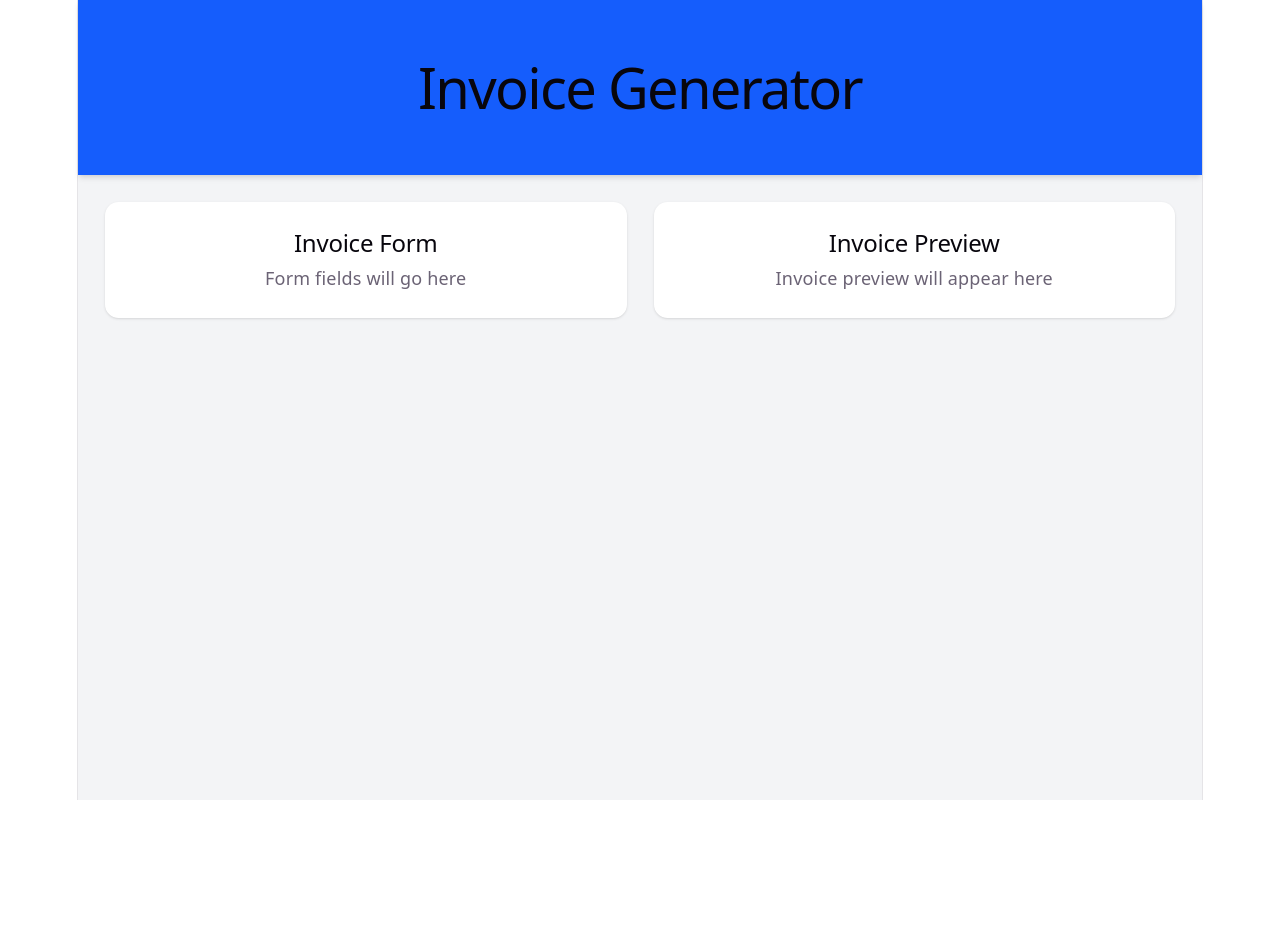
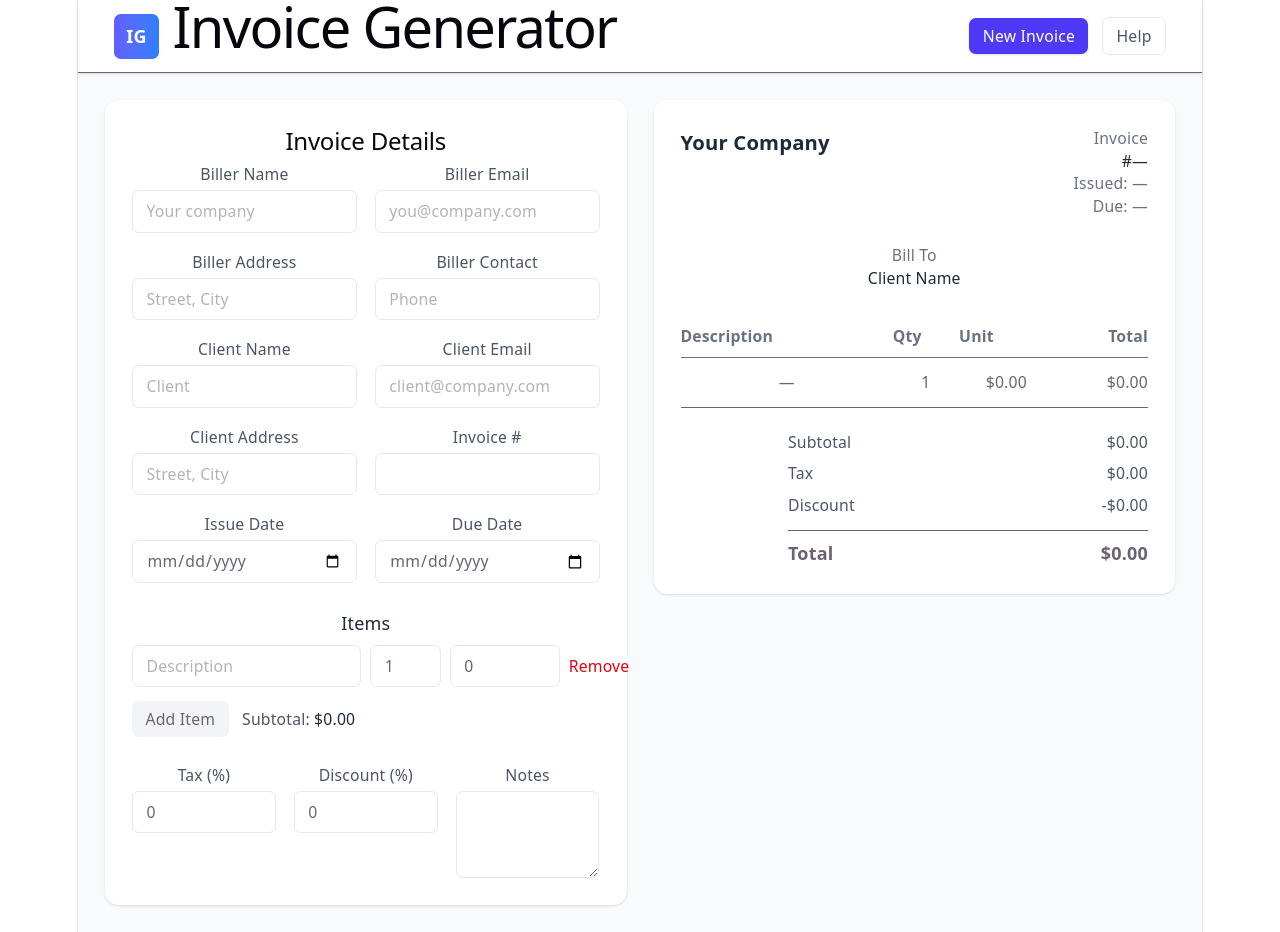
Before and after one commit to Shyni97/Invoice_Generation_Web_Application, a React app in the folder frontend/: page / in a window 1280 px wide. Before the commit the page ends 800 px from the top, so only its background shows below. Built offline with nearby package versions, Linux system fonts and the light colour scheme; the HTML template or start-up script is replaced by a standard one.

Commit message:
Main layout created

```diff
--- a/frontend/src/components/forms/InvoiceForm.jsx
+++ b/frontend/src/components/forms/InvoiceForm.jsx
@@ -1,11 +1,118 @@
-const InvoiceForm = () => {
+import { useMemo } from "react";
+
+const Input = ({ label, value, onChange, type = "text", placeholder = "" }) => (
+  <label className="block text-sm">
+    <span className="text-gray-600">{label}</span>
+    <input
+      type={type}
+      value={value}
+      onChange={onChange}
+      placeholder={placeholder}
+      className="mt-1 block w-full border border-gray-200 rounded-md px-3 py-2 text-sm focus:ring-2 focus:ring-indigo-200"
+    />
+  </label>
+);
+
+const InvoiceForm = ({ invoiceData, setInvoiceData }) => {
+  const handleChange = (path, val) => {
+    setInvoiceData(prev => {
+      const next = { ...prev };
+      const keys = path.split('.');
+      let cur = next;
+      for (let i = 0; i < keys.length - 1; i++) {
+        const k = keys[i];
+        cur[k] = { ...cur[k] };
+        cur = cur[k];
+      }
+      cur[keys[keys.length - 1]] = val;
+      return next;
+    });
+  };
+
+  const handleItemChange = (index, field, value) => {
+    setInvoiceData(prev => {
+      const items = prev.items.map((it, i) => (i === index ? { ...it, [field]: value } : it));
+      return { ...prev, items };
+    });
+  };
+
+  const addItem = () => {
+    setInvoiceData(prev => ({ ...prev, items: [...prev.items, { description: '', quantity: 1, unitPrice: 0 }] }));
+  };
+
+  const removeItem = (index) => {
+    setInvoiceData(prev => ({ ...prev, items: prev.items.filter((_, i) => i !== index) }));
+  };
+
+  const subtotal = useMemo(() => {
+    return invoiceData.items.reduce((s, it) => s + (Number(it.quantity) || 0) * (Number(it.unitPrice) || 0), 0);
+  }, [invoiceData.items]);
+
   return (
     <div className="bg-white p-6 rounded-xl shadow">
-      <h2 className="text-xl font-semibold mb-4">
-        Invoice Form
-      </h2>
+      <h2 className="text-xl font-semibold mb-4">Invoice Details</h2>
 
-      <p>Form fields will go here</p>
+      <div className="grid grid-cols-1 md:grid-cols-2 gap-4">
+        <Input label="Biller Name" value={invoiceData.biller.name} onChange={e => handleChange('biller.name', e.target.value)} placeholder="Your company" />
+        <Input label="Biller Email" value={invoiceData.biller.email} onChange={e => handleChange('biller.email', e.target.value)} placeholder="you@company.com" />
+        <Input label="Biller Address" value={invoiceData.biller.address} onChange={e => handleChange('biller.address', e.target.value)} placeholder="Street, City" />
+        <Input label="Biller Contact" value={invoiceData.biller.contact} onChange={e => handleChange('biller.contact', e.target.value)} placeholder="Phone" />
+
+        <Input label="Client Name" value={invoiceData.client.name} onChange={e => handleChange('client.name', e.target.value)} placeholder="Client" />
+        <Input label="Client Email" value={invoiceData.client.email} onChange={e => handleChange('client.email', e.target.value)} placeholder="client@company.com" />
+        <Input label="Client Address" value={invoiceData.client.address} onChange={e => handleChange('client.address', e.target.value)} placeholder="Street, City" />
+
+        <Input label="Invoice #" value={invoiceData.invoiceNumber} onChange={e => handleChange('invoiceNumber', e.target.value)} />
+        <Input label="Issue Date" type="date" value={invoiceData.issueDate} onChange={e => handleChange('issueDate', e.target.value)} />
+        <Input label="Due Date" type="date" value={invoiceData.dueDate} onChange={e => handleChange('dueDate', e.target.value)} />
+      </div>
+
+      <div className="mt-6">
+        <h3 className="font-medium text-gray-800 mb-2">Items</h3>
+
+        <div className="space-y-3">
+          {invoiceData.items.map((item, idx) => (
+            <div key={idx} className="grid grid-cols-12 gap-2 items-center">
+              <input
+                className="col-span-6 border border-gray-200 rounded-md px-3 py-2 text-sm"
+                placeholder="Description"
+                value={item.description}
+                onChange={e => handleItemChange(idx, 'description', e.target.value)}
+              />
+              <input
+                type="number"
+                className="col-span-2 border border-gray-200 rounded-md px-3 py-2 text-sm"
+                value={item.quantity}
+                min="0"
+                onChange={e => handleItemChange(idx, 'quantity', Number(e.target.value))}
+              />
+              <input
+                type="number"
+                className="col-span-3 border border-gray-200 rounded-md px-3 py-2 text-sm"
+                value={item.unitPrice}
+                min="0"
+                step="0.01"
+                onChange={e => handleItemChange(idx, 'unitPrice', Number(e.target.value))}
+              />
+              <button onClick={() => removeItem(idx)} className="col-span-1 text-sm text-red-600">Remove</button>
+            </div>
+          ))}
+        </div>
+
+        <div className="mt-3 flex items-center gap-3">
+          <button onClick={addItem} className="px-3 py-1.5 bg-gray-100 rounded-md text-sm">Add Item</button>
+          <div className="text-sm text-gray-600">Subtotal: <span className="font-medium text-gray-800">${subtotal.toFixed(2)}</span></div>
+        </div>
+      </div>
+
+      <div className="mt-6 grid grid-cols-1 sm:grid-cols-3 gap-4">
+        <Input label="Tax (%)" type="number" value={invoiceData.tax} onChange={e => handleChange('tax', Number(e.target.value))} />
+        <Input label="Discount (%)" type="number" value={invoiceData.discount} onChange={e => handleChange('discount', Number(e.target.value))} />
+        <label className="block text-sm">
+          <span className="text-gray-600">Notes</span>
+          <textarea value={invoiceData.notes} onChange={e => handleChange('notes', e.target.value)} className="mt-1 block w-full border border-gray-200 rounded-md px-3 py-2 text-sm" rows={3} />
+        </label>
+      </div>
     </div>
   );
 };
--- a/frontend/src/components/layout/AppLayout.jsx
+++ b/frontend/src/components/layout/AppLayout.jsx
@@ -38,23 +38,22 @@ const AppLayout = () => {
   });
 
   return (
-    <div className="min-h-screen bg-gray-100">
+    <div className="min-h-screen bg-gray-50">
       <Navbar />
 
-      <div className="p-6">
-        <div className="grid grid-cols-1 lg:grid-cols-2 gap-6">
+      <main className="max-w-7xl mx-auto p-6">
+        <div className="grid grid-cols-1 lg:grid-cols-2 gap-6 items-start">
 
-          <InvoiceForm
-            invoiceData={invoiceData}
-            setInvoiceData={setInvoiceData}
-          />
+          <div>
+            <InvoiceForm invoiceData={invoiceData} setInvoiceData={setInvoiceData} />
+          </div>
 
-          <InvoicePreview
-            invoiceData={invoiceData}
-          />
+          <div className="lg:sticky lg:top-6">
+            <InvoicePreview invoiceData={invoiceData} />
+          </div>
 
         </div>
-      </div>
+      </main>
     </div>
   );
 };
--- a/frontend/src/components/layout/Navbar.jsx
+++ b/frontend/src/components/layout/Navbar.jsx
@@ -1,9 +1,22 @@
 const Navbar = () => {
   return (
-    <nav className="bg-blue-600 text-white p-4 shadow-md">
-      <h1 className="text-2xl font-bold">
-        Invoice Generator
-      </h1>
+    <nav className="bg-white border-b shadow-sm">
+      <div className="max-w-7xl mx-auto px-4 sm:px-6 lg:px-8">
+        <div className="flex justify-between items-center h-16">
+          <div className="flex items-center space-x-3">
+            <div className="w-10 h-10 bg-gradient-to-r from-indigo-500 to-blue-500 rounded-md flex items-center justify-center text-white font-bold">IG</div>
+            <div>
+              <h1 className="text-lg font-semibold text-gray-800">Invoice Generator</h1>
+              <p className="text-xs text-gray-500">Create clean, professional invoices</p>
+            </div>
+          </div>
+
+          <div className="flex items-center space-x-3">
+            <button className="hidden sm:inline-flex items-center px-3 py-1.5 bg-indigo-600 text-white rounded-md text-sm shadow hover:bg-indigo-700">New Invoice</button>
+            <button className="inline-flex items-center px-3 py-1.5 border border-gray-200 rounded-md text-sm text-gray-600 hover:bg-gray-50">Help</button>
+          </div>
+        </div>
+      </div>
     </nav>
   );
 };
--- a/frontend/src/components/preview/InvoicePreview.jsx
+++ b/frontend/src/components/preview/InvoicePreview.jsx
@@ -1,11 +1,75 @@
-const InvoicePreview = () => {
+const formatCurrency = (n) => {
+  return `$${Number(n || 0).toFixed(2)}`;
+};
+
+const InvoicePreview = ({ invoiceData }) => {
+  const subtotal = invoiceData.items.reduce((s, it) => s + (Number(it.quantity) || 0) * (Number(it.unitPrice) || 0), 0);
+  const taxAmt = (subtotal * (Number(invoiceData.tax || 0) / 100));
+  const discountAmt = (subtotal * (Number(invoiceData.discount || 0) / 100));
+  const total = subtotal + taxAmt - discountAmt;
+
   return (
-    <div className="bg-white p-6 rounded-xl shadow">
-      <h2 className="text-xl font-semibold mb-4">
-        Invoice Preview
-      </h2>
+    <div className="bg-white p-6 rounded-xl shadow overflow-hidden">
+      <div className="flex justify-between items-start mb-6">
+        <div>
+          <h3 className="text-lg font-bold text-gray-800">{invoiceData.biller.name || 'Your Company'}</h3>
+          <p className="text-sm text-gray-500">{invoiceData.biller.address}</p>
+          <p className="text-sm text-gray-500">{invoiceData.biller.email} {invoiceData.biller.contact && `• ${invoiceData.biller.contact}`}</p>
+        </div>
 
-      <p>Invoice preview will appear here</p>
+        <div className="text-right">
+          <h4 className="text-sm text-gray-500">Invoice</h4>
+          <div className="text-sm font-medium text-gray-800">#{invoiceData.invoiceNumber || '—'}</div>
+          <div className="text-sm text-gray-500">Issued: {invoiceData.issueDate || '—'}</div>
+          <div className="text-sm text-gray-500">Due: {invoiceData.dueDate || '—'}</div>
+        </div>
+      </div>
+
+      <div className="mb-6">
+        <h5 className="text-sm text-gray-500">Bill To</h5>
+        <div className="text-sm font-medium text-gray-800">{invoiceData.client.name || 'Client Name'}</div>
+        <div className="text-sm text-gray-500">{invoiceData.client.address}</div>
+        <div className="text-sm text-gray-500">{invoiceData.client.email}</div>
+      </div>
+
+      <div className="overflow-x-auto">
+        <table className="w-full text-sm">
+          <thead>
+            <tr className="text-left text-gray-500 border-b">
+              <th className="py-2">Description</th>
+              <th className="py-2">Qty</th>
+              <th className="py-2">Unit</th>
+              <th className="py-2 text-right">Total</th>
+            </tr>
+          </thead>
+          <tbody>
+            {invoiceData.items.map((it, i) => (
+              <tr key={i} className="border-b">
+                <td className="py-3">{it.description || '—'}</td>
+                <td className="py-3">{it.quantity}</td>
+                <td className="py-3">{formatCurrency(it.unitPrice)}</td>
+                <td className="py-3 text-right">{formatCurrency((Number(it.quantity)||0) * (Number(it.unitPrice)||0))}</td>
+              </tr>
+            ))}
+          </tbody>
+        </table>
+      </div>
+
+      <div className="mt-4 flex justify-end">
+        <div className="w-full max-w-xs">
+          <div className="flex justify-between text-sm text-gray-600 py-1"><span>Subtotal</span><span>{formatCurrency(subtotal)}</span></div>
+          <div className="flex justify-between text-sm text-gray-600 py-1"><span>Tax</span><span>{formatCurrency(taxAmt)}</span></div>
+          <div className="flex justify-between text-sm text-gray-600 py-1"><span>Discount</span><span>-{formatCurrency(discountAmt)}</span></div>
+          <div className="border-t mt-2 pt-2 flex justify-between text-base font-semibold"><span>Total</span><span>{formatCurrency(total)}</span></div>
+        </div>
+      </div>
+
+      {invoiceData.notes && (
+        <div className="mt-6 text-sm text-gray-600">
+          <h6 className="font-medium text-gray-800 mb-1">Notes</h6>
+          <p>{invoiceData.notes}</p>
+        </div>
+      )}
     </div>
   );
 };
```
